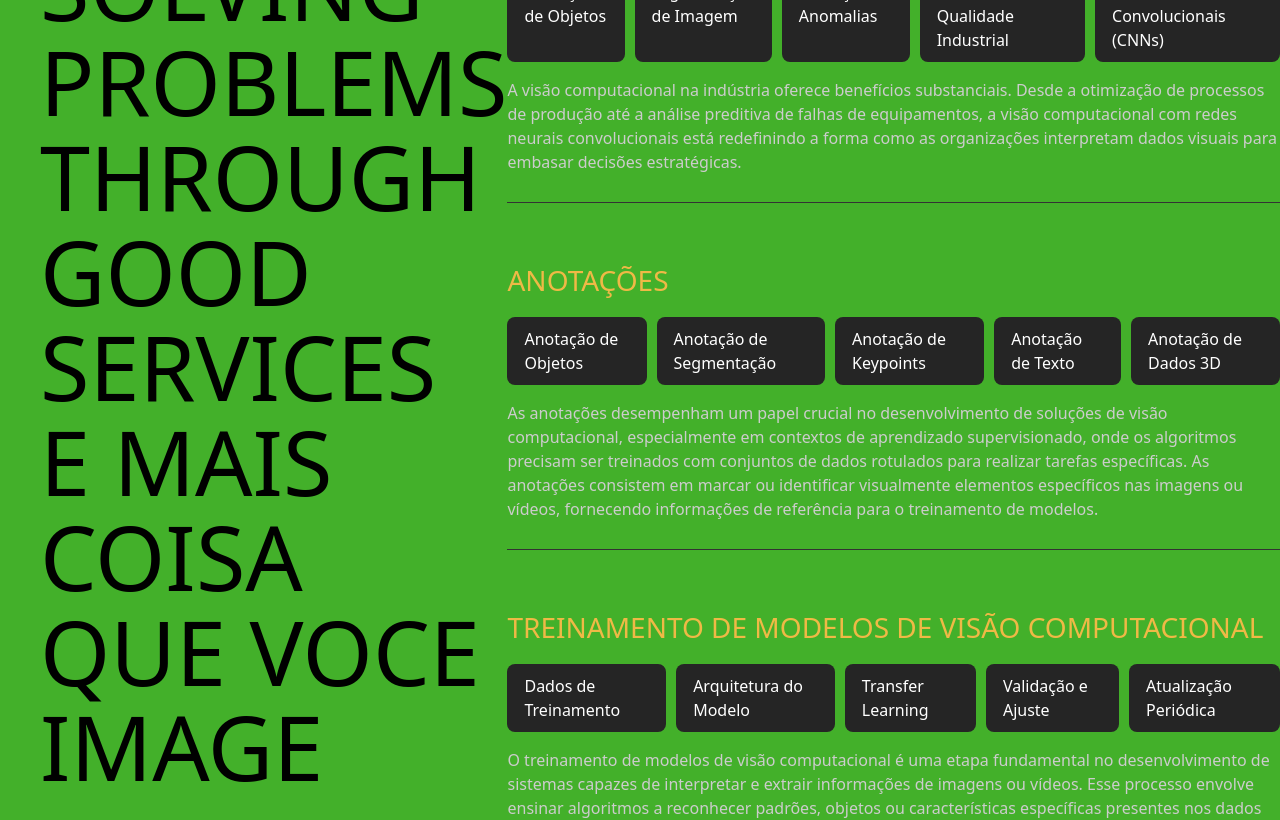
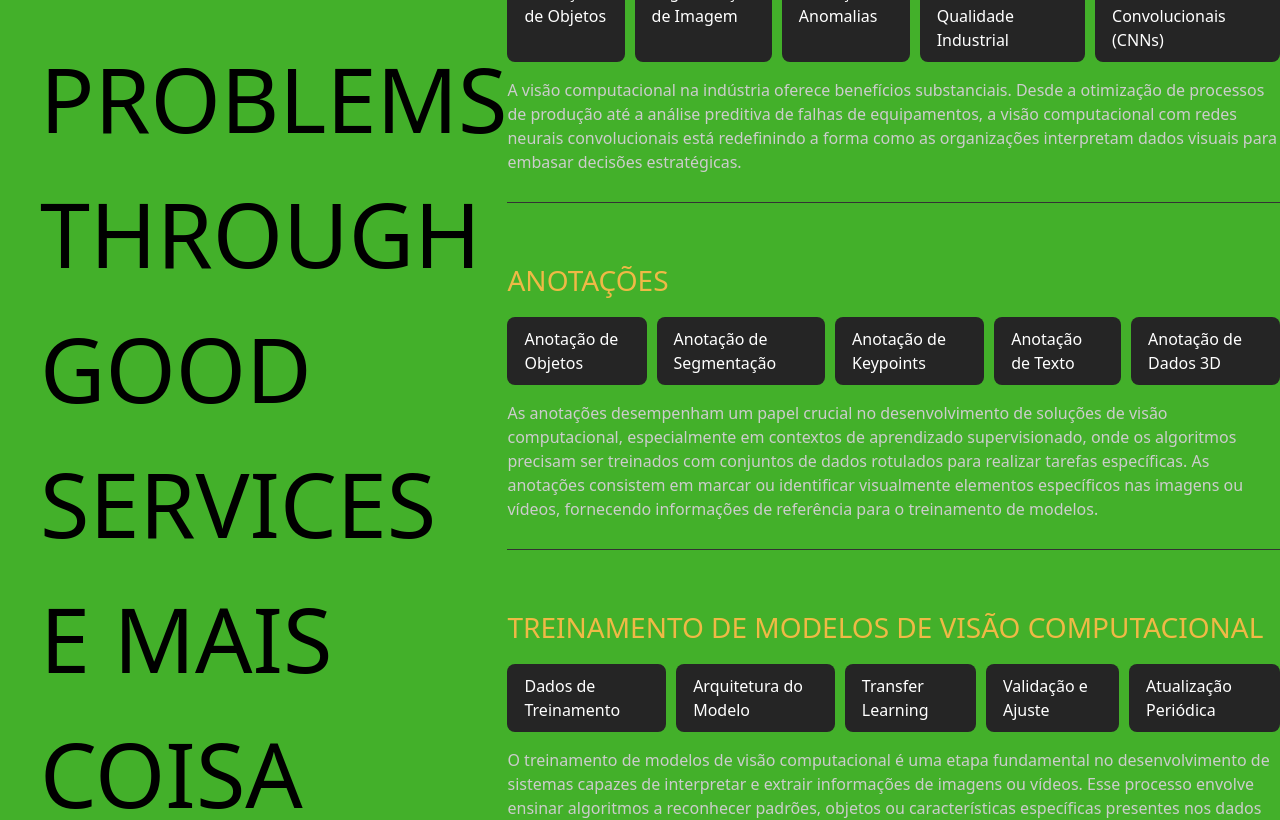
Before and after one commit to ernestoper/quilque, a React (Vite) app: page / in a window 1280 px wide. Shown: the part 1280-2100 px from the top of the page. Built offline with nearby package versions, Linux system fonts and the light colour scheme.

Commit message:
mudando tamanho da sombra da foto

```diff
--- a/src/components/home/sskills.jsx
+++ b/src/components/home/sskills.jsx
@@ -43,13 +43,13 @@ const Sskills = () => {
     return (
         <div
             id="skills"
-            className="bg-anaconda py-[50px] md:py-[100px] relative overflow-hidden lg:-mt-0"
+            className="bg-anaconda py-[50px] md:py-[100px] relative overflow-hidden lg:-mt-0 lg:grid-cols-2  xs:grid-cols-1 "
         >
             {/* BACKGROUND ELEMENTS START */}
-            <div className="sec-3-bg-gradient-1" />
-            <div className="sec-3-bg-gradient-2" />
+            {/* <div className="sec-3-bg-gradient-1" />
+            <div className="sec-3-bg-gradient-2" /> */}
             {/*BACKGROUND ELEMENTS END*/}
-            <Wrapper>
+            <div className="max-w-[1680px] px-5 md:px-10 mx-auto pt-[1px] mt-[-1px]">
 
 
             {/* SERVICES SECTION START */}
@@ -60,24 +60,9 @@ const Sskills = () => {
 
 
             {/* SECTION HEADING START */}
-            <div className=" flex lg:-mt-96 justify-center gap-2 md:gap-0 md:flex-col text-[40px] md:text-[90px] 2xl:text-[120px] leading-[40px] md:leading-[95px] 2xl:leading-[123px] font-oswald uppercase text-gradient mb-10 md:mb-0 md:sticky top-2">
-                        <span>Solving</span>
-                        <span>Problems</span>
-                        <span className="flex items-center gap-2">
-                            Through
-                            <img
-                                src={pattern}
-                                className="block md:hidden w-[80px] mt-1"
-                            />
-                        </span>
-                        <span className="flex items-center gap-4">
-                            Good{" "}
-                            {/* <img
-                                src={pattern}
-                                className="hidden md:block md:w-[140px] 2xl:w-[190px] mt-3"
-                            />  */}
-                        </span>
-                        <span>Services e mais coisa que voce image</span>
+            <div className=" flex lg:-mt-66  gap-2 text-[40px] md:text-[90px] xs:text-[36px] 2xl:text-[120px]  font-oswald uppercase text-gradient mb-10 md:mb-0 md:sticky top-2">
+                        <span className="mx-auto">Solving Problems Through Good Services e mais coisa que voce image</span>
+
             </div>
             {/* SERVICES START */}
             <div className="md:max-w-[65%] flex flex-col gap-6 md:gap-10  ">
@@ -191,7 +176,7 @@ const Sskills = () => {
             <Achievements />
             <Portfolio />
 
-            </Wrapper>
+            </div>
         </div>
     );
 };
```
